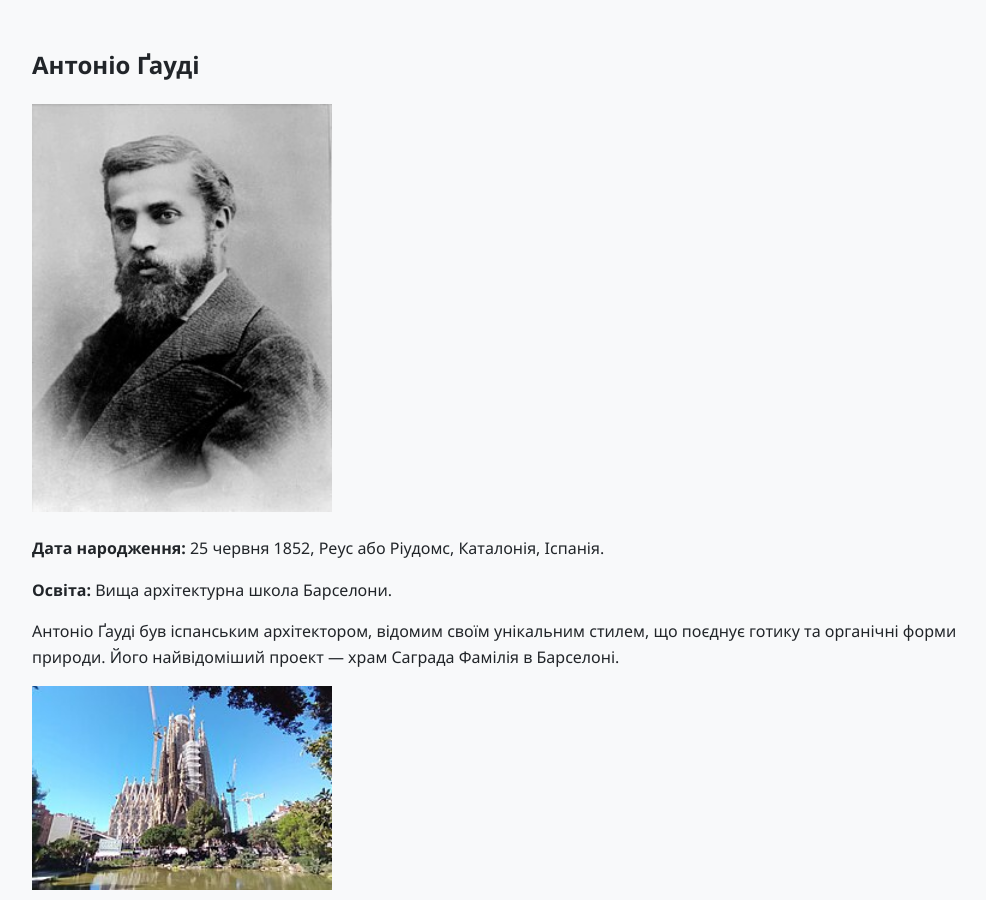
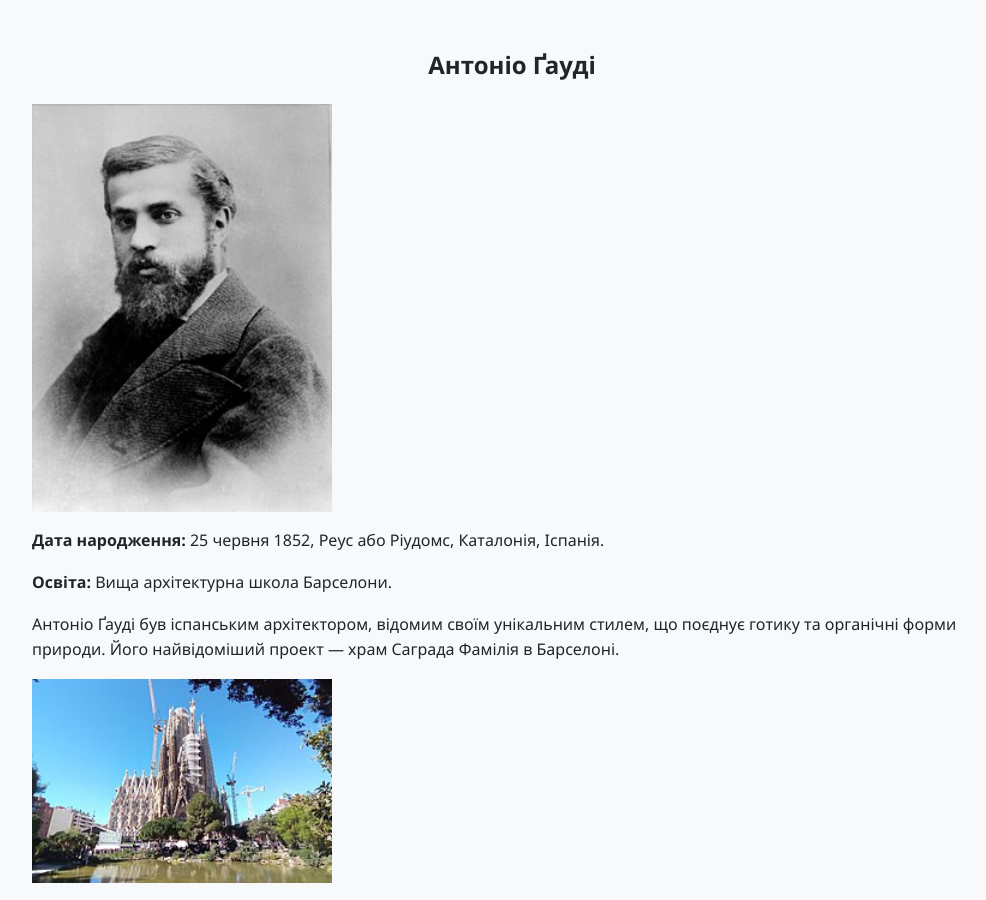
Before and after one commit to Svyatoslav-Minchakov/architects, a plain HTML site: page index.html in a window 1280 px wide. Shown: the part 1051-1951 px from the top of the page, without its empty margins (128-1114 px from the left). Drawn offline with Linux system fonts and the light colour scheme.

Commit message:
еуіе

```diff
--- a/index.html
+++ b/index.html
@@ -37,33 +37,37 @@
 
       <section class="flex" id="gaudi">
         <h2>Антоніо Ґауді</h2>
+        <div class="flex_box">
           <img
             class="img"
-          src="/foto/Antoni_Gaudi_1878.jpg"
+            src="foto/Antoni_Gaudi_1878.jpg"
             alt="Антоніо Ґауді"
           />
+          <div class="div_box">
             <p>
-          <strong>Дата народження:</strong> 25 червня 1852, Реус або Ріудомс,
-          Каталонія, Іспанія.
+              <strong>Дата народження:</strong> 25 червня 1852, Реус або
+              Ріудомс, Каталонія, Іспанія.
             </p>
             <p><strong>Освіта:</strong> Вища архітектурна школа Барселони.</p>
             <p>
-          Антоніо Ґауді був іспанським архітектором, відомим своїм унікальним
-          стилем, що поєднує готику та органічні форми природи. Його
-          найвідоміший проект — храм Саграда Фамілія в Барселоні.
+              Антоніо Ґауді був іспанським архітектором, відомим своїм
+              унікальним стилем, що поєднує готику та органічні форми природи.
+              Його найвідоміший проект — храм Саграда Фамілія в Барселоні.
             </p>
+          </div>
           <img
             class="img"
-          src="/foto/Sagrada_Familia_1-4-24.jpg"
+            src="foto/Sagrada_Familia_1-4-24.jpg"
             alt="Саграда Фамілія"
           />
+        </div>
       </section>
 
       <section id="wright">
         <h2>Френк Ллойд Райт</h2>
         <img
           class="img"
-          src="/foto/Frank_Lloyd_Wright.jpg"
+          src="foto/Frank_Lloyd_Wright.jpg"
           alt="Френк Ллойд Райт"
         />
         <p>
@@ -78,7 +82,7 @@
           концепцію органічної архітектури. Його шедевр — Будинок над водоспадом
           (Fallingwater).
         </p>
-        <img class="img" src="/foto/fallingwater.jpg" alt="Fallingwater" />
+        <img class="img" src="foto/fallingwater.jpg" alt="Fallingwater" />
       </section>
 
       <section id="hadid">
--- a/style.css
+++ b/style.css
@@ -73,7 +73,7 @@ body.page {
       rgba(0, 0, 0, 0.6),
       rgba(0, 0, 0, 0)
     ),
-    url(/foto/hero.webp);
+    url(foto/hero.webp);
   background-size: cover;
   background-position: center center;
   height: 100vh;
@@ -110,3 +110,8 @@ body.page {
   display: flex;
   flex-wrap: wrap;
 }
+
+h2 {
+  width: 100%;
+  text-align: center;
+}
```
Lines whose indentation alone changed are shown as unchanged.
